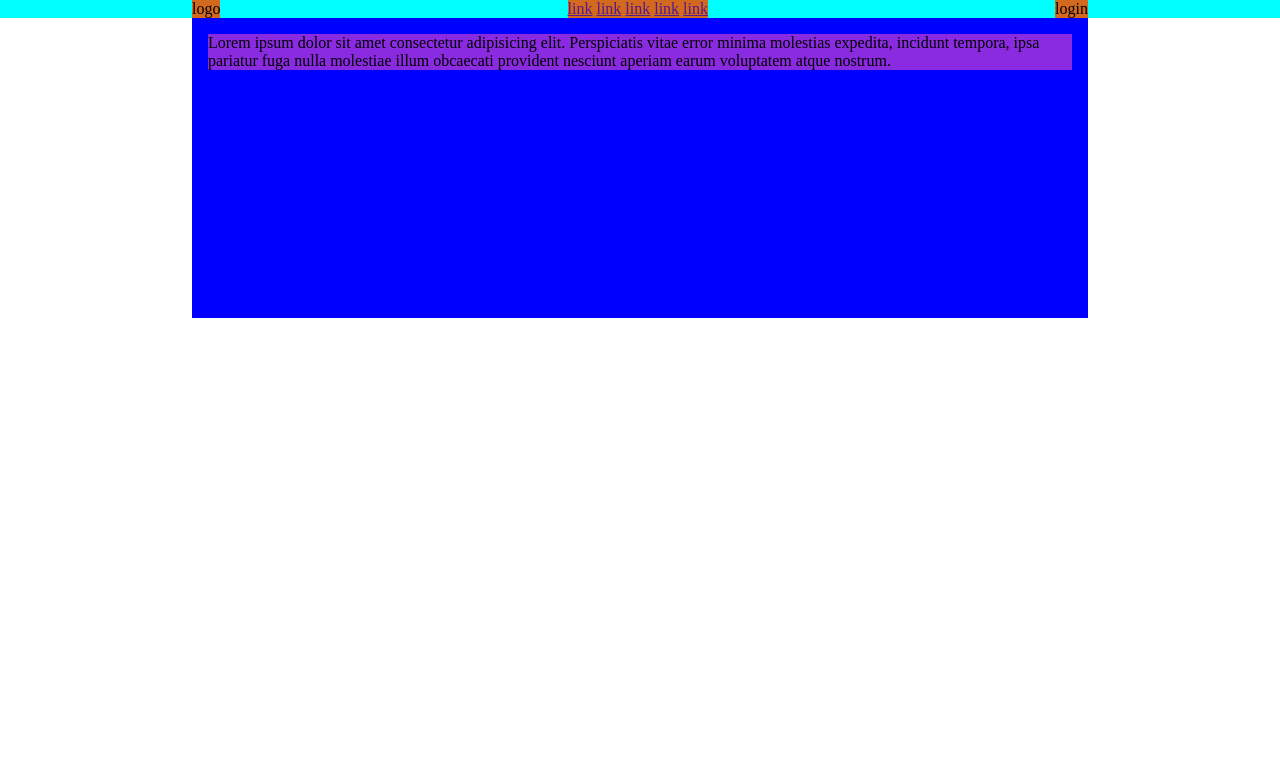
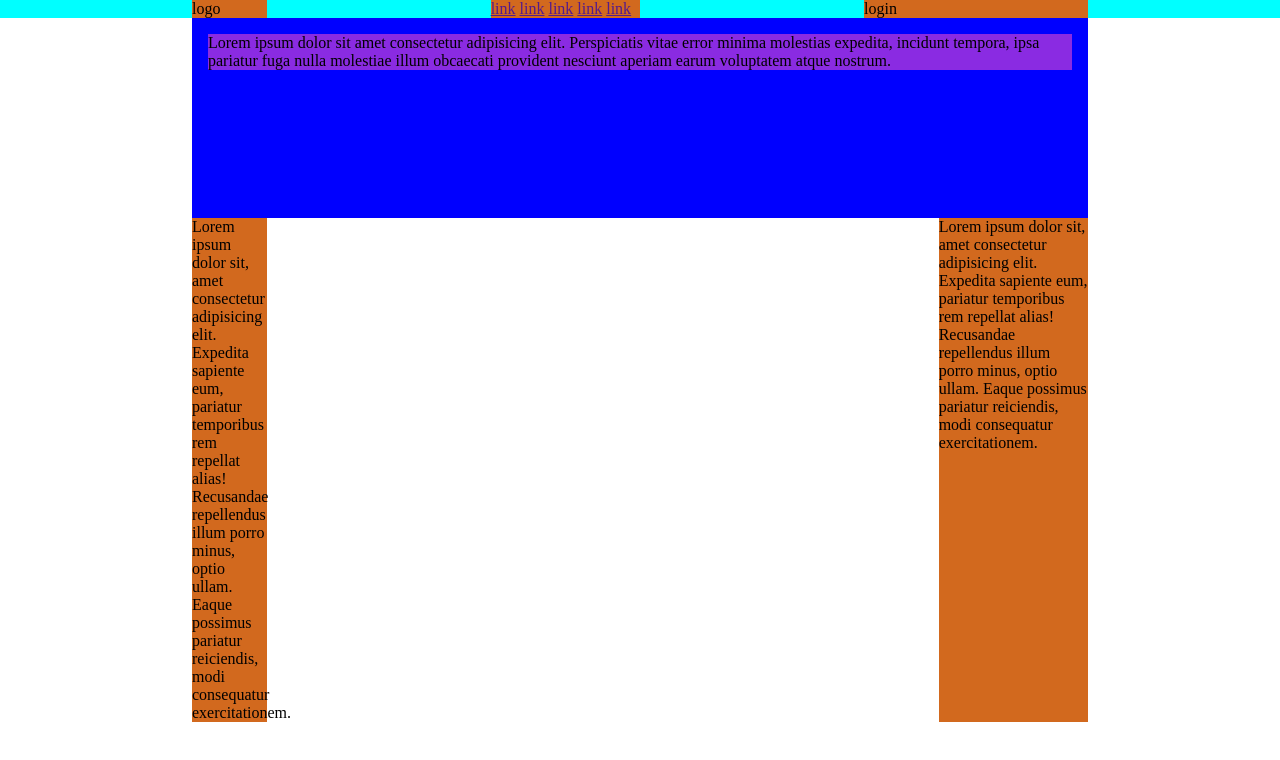
Before and after one commit to Gianmarco720/htmlcss-struttura-discord, a plain HTML site: page index.html in a window 1280 px wide. Drawn offline with Linux system fonts and the light colour scheme.

Commit message:
add first section

```diff
--- a/assets/style.css
+++ b/assets/style.css
@@ -12,7 +12,6 @@
 
 .row {
     display: flex;
-    flex-wrap: wrap;
     justify-content: space-between;
 }
 
@@ -22,15 +21,27 @@
 }
 
 .col_1 {
-    width: calc((100 % / 12) * 1);
+    width: calc((100% / 12) * 1);
 }
 
 .col_2 {
-    width: calc((100 % / 12) * 2);
+    width: calc((100% / 12) * 2);
 }
 
 .col_3 {
-    width: calc((100 % / 12) * 3);
+    width: calc((100% / 12) * 3);
+}
+
+.col_4 {
+    width: calc((100% / 12) * 4);
+}
+
+.col_5 {
+    width: calc((100% / 12) * 5);
+}
+
+.col_6 {
+    width: calc((100% / 12) * 6);
 }
 /* #endregion utilities */
 
@@ -41,7 +52,7 @@ header {
 .first {
     padding: 1rem;
     background-color: blue;
-    height: 300px;
+    height: 200px;
 }
 
 .first p {
--- a/index.html
+++ b/index.html
@@ -9,6 +9,7 @@
 </head>
 <body class="debug">
     <header>
+        <!-- griglia navigazione -->
         <div class="container">
             <div class="row">
                 <div class="col_1">
@@ -27,10 +28,23 @@
             </div>
         </div>
     </header>
+
     <main>
         <div class="container first">
             <p>Lorem ipsum dolor sit amet consectetur adipisicing elit. Perspiciatis vitae error minima molestias expedita, incidunt tempora, ipsa pariatur fuga nulla molestiae illum obcaecati provident nesciunt aperiam earum voluptatem atque nostrum.</p>
         </div>
+        <section class="container">
+                <div class="row">
+                    <div class="col_1">
+                        <p>Lorem ipsum dolor sit, amet consectetur adipisicing elit. Expedita sapiente eum, pariatur temporibus rem repellat alias! Recusandae repellendus illum porro minus, optio ullam. Eaque possimus pariatur reiciendis, modi consequatur exercitationem.</p>
+                    </div>
+                    <div class="col_2">
+                        <p>Lorem ipsum dolor sit, amet consectetur adipisicing elit. Expedita sapiente eum, pariatur temporibus rem repellat alias! Recusandae repellendus illum porro minus, optio ullam. Eaque possimus pariatur reiciendis, modi consequatur exercitationem.</p>
+                    </div>
+
+                </div>
+            </div>
+        </section>
     </main>
 </body>
 </html>
```
